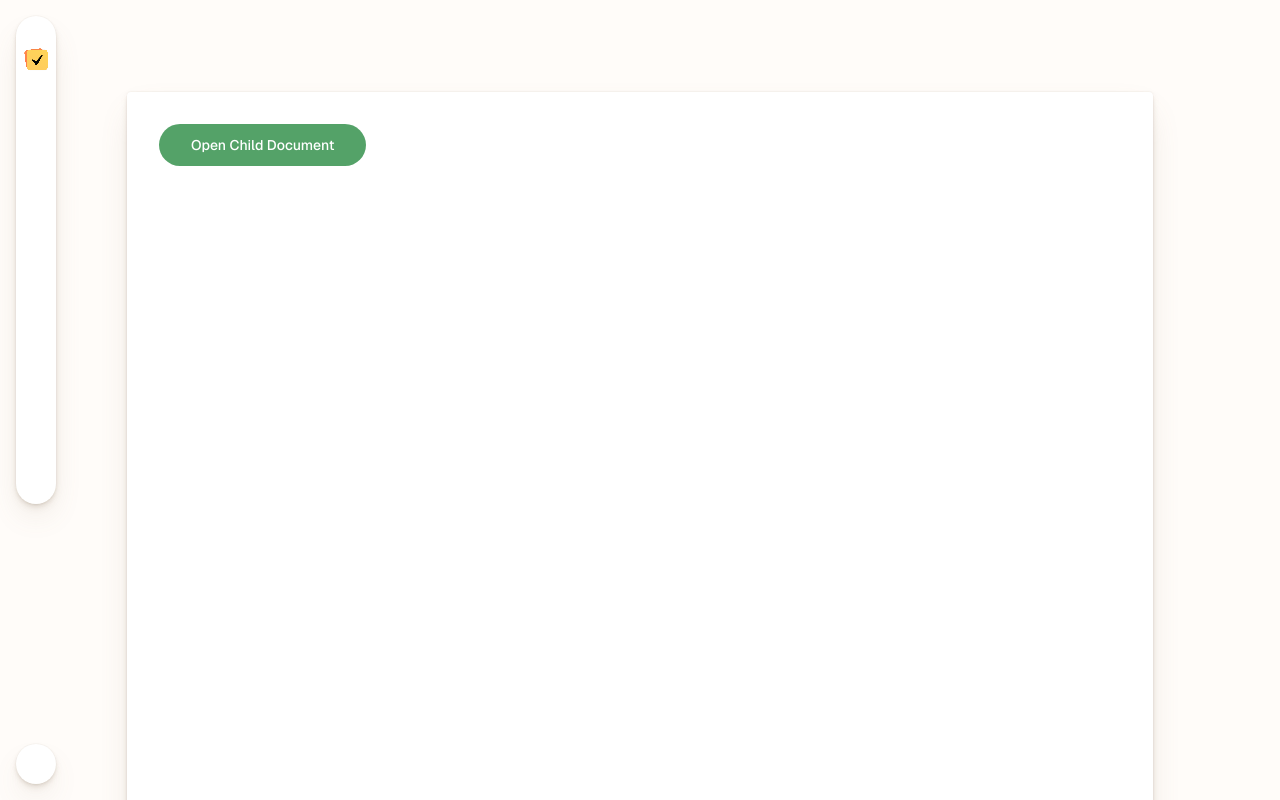
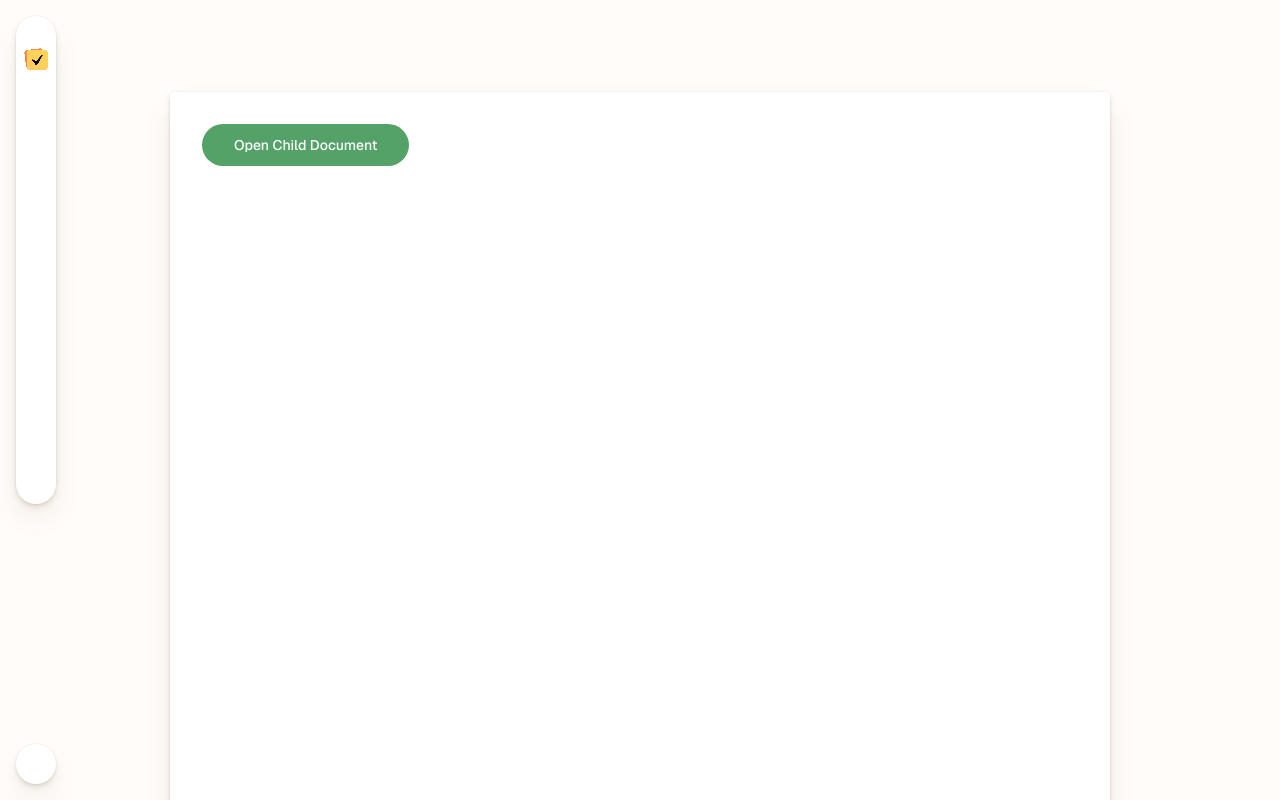
Before and after one commit to Alon2904/sticky-notes, a Next.js app: page / in a window 1280 px wide. Shown: the top 800 px of the page. Built offline with nearby package versions, Linux system fonts and the light colour scheme.

Commit message:
fix(ChildDocument.tsx): Fix DocumentChild styles

```diff
--- a/app/components/ChildDocument.tsx
+++ b/app/components/ChildDocument.tsx
@@ -6,9 +6,13 @@ import Button from './shared/Button';
 interface ChildDocumentProps {
   onClose: () => void;
   onClick?: (e: React.MouseEvent) => void;
+  width: number;
 }
 
-export default function ChildDocument({ onClose, onClick }: ChildDocumentProps) {
+export default function ChildDocument({ onClose, onClick, width }: ChildDocumentProps) {
+  // Calculate the left position based on the viewport center
+  const leftPosition = `calc(50% - 470px)`; // Half of 940px parent width
+
   return (
     <Paper
       className="absolute"
@@ -16,8 +20,10 @@ export default function ChildDocument({ onClose, onClick }: ChildDocumentProps)
       onClick={onClick}
       style={{
         top: '20px',
-        left: '107px',
+        left: leftPosition,
+        transform: 'translateX(-22px)', // Offset to achieve the exact positioning
         zIndex: 50,
+        width: `${width}px`,
       }}
     >
       <div className="absolute p-[32px]">
@@ -30,7 +36,6 @@ export default function ChildDocument({ onClose, onClick }: ChildDocumentProps)
         >
           Close
         </Button>
-        {/* Add your additional components and features here */}
       </div>
     </Paper>
   );
--- a/app/components/DocumentPaper.tsx
+++ b/app/components/DocumentPaper.tsx
@@ -11,12 +11,17 @@ export default function DocumentPaper() {
   return (
     <div className="relative">
       {/* Original Paper */}
-      <Paper onClick={() => showChildPaper && setShowChildPaper(false)}>
+      <Paper
+        onClick={() => showChildPaper && setShowChildPaper(false)}
+        style={{
+          width: showChildPaper ? '936px' : '940px',
+        }}
+      >
         <div className="absolute p-[32px]">
           <Button
             size="large"
             onClick={(e: React.MouseEvent<HTMLButtonElement>) => {
-              e.stopPropagation(); // Prevent click from bubbling to Paper
+              e.stopPropagation();
               setShowChildPaper(true);
             }}
           >
@@ -29,7 +34,8 @@ export default function DocumentPaper() {
       {showChildPaper && (
         <ChildDocument
           onClose={() => setShowChildPaper(false)}
-          onClick={(e: React.MouseEvent) => e.stopPropagation()} // Prevent clicks on child from closing itself
+          onClick={(e: React.MouseEvent) => e.stopPropagation()}
+          width={980}
         />
       )}
     </div>
--- a/app/components/shared/Paper.tsx
+++ b/app/components/shared/Paper.tsx
@@ -20,9 +20,11 @@ export default function Paper({
       className={`bg-white z-40 shadow-custom ${className}`}
       onClick={onClick}
       style={{
+        position: noMargin ? 'absolute' : 'relative',
         marginTop: noMargin ? 0 : '92px',
-        marginLeft: noMargin ? 0 : '127px',
-        width: 'calc(100vw - 254px)',
+        left: noMargin ? '107px' : '50%',
+        transform: noMargin ? 'none' : 'translateX(-50%)',
+        width: style.width || '940px',
         minHeight: 'calc((100vw - 254px) * 1.4142)',
         backgroundColor: 'rgba(255, 255, 255, 1)',
         opacity: 1,
```
